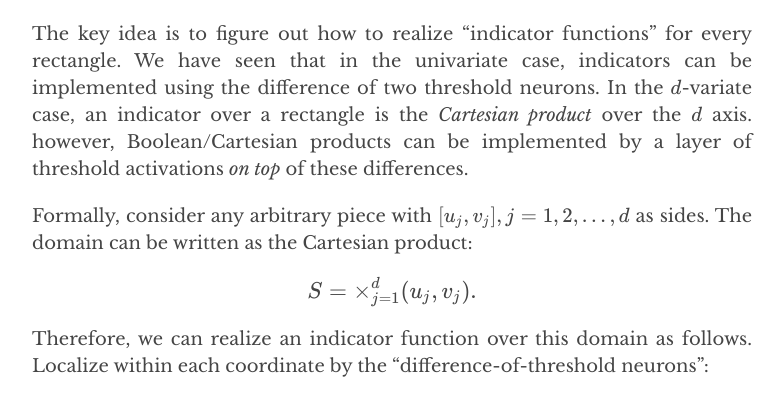
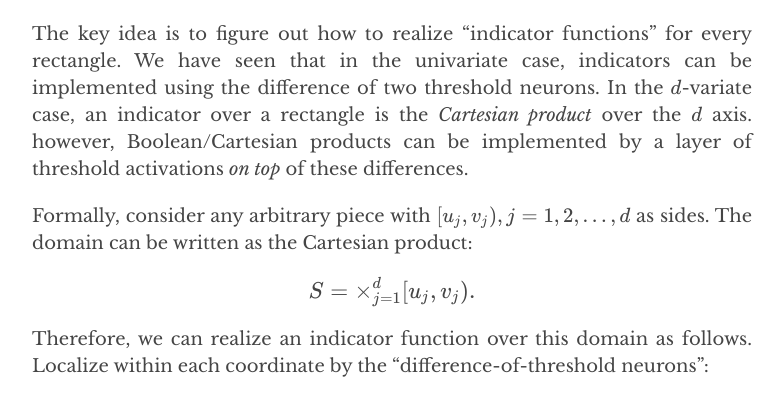
Before and after one commit to chinmayhegde/fodl, a Jekyll site: the page built from _posts/2022-01-17-representation02.md, in a window 1280 px wide and 900 px high, scrolled down 3864 px. Shown: the part 57-453 px from the top of the window, without its empty margins (248-1031 px from the left). Built offline with Jekyll 4.4.1, drawn with Linux system fonts in a browser that asks for light colours; nearby versions of some CDN libraries.

```diff
--- a/_posts/2022-01-17-representation02.md
+++ b/_posts/2022-01-17-representation02.md
@@ -103,10 +103,10 @@ First, we have to define Lipschitzness for $d$-variate functions.
 
   The key idea is to figure out how to realize "indicator functions" for every rectangle. We have seen that in the univariate case, indicators can be implemented using the difference of two threshold neurons. In the $d$-variate case, an indicator over a rectangle is the *Cartesian product* over the $d$ axis. however, Boolean/Cartesian products can be implemented by a layer of threshold activations *on top* of these differences.
 
-  Formally, consider any arbitrary piece with $[u_j,v_j], j=1,2,\ldots,d$ as sides. The domain can be written as the Cartesian product:
+  Formally, consider any arbitrary piece with $[u_j,v_j), j=1,2,\ldots,d$ as sides. The domain can be written as the Cartesian product:
 
   $$
-  S = \times_{j=1}^d (u_j, v_j).
+  S = \times_{j=1}^d [u_j, v_j).
   $$
 
   Therefore, we can realize an indicator function over this domain as follows. Localize within each coordinate by the "difference-of-threshold neurons":
```
